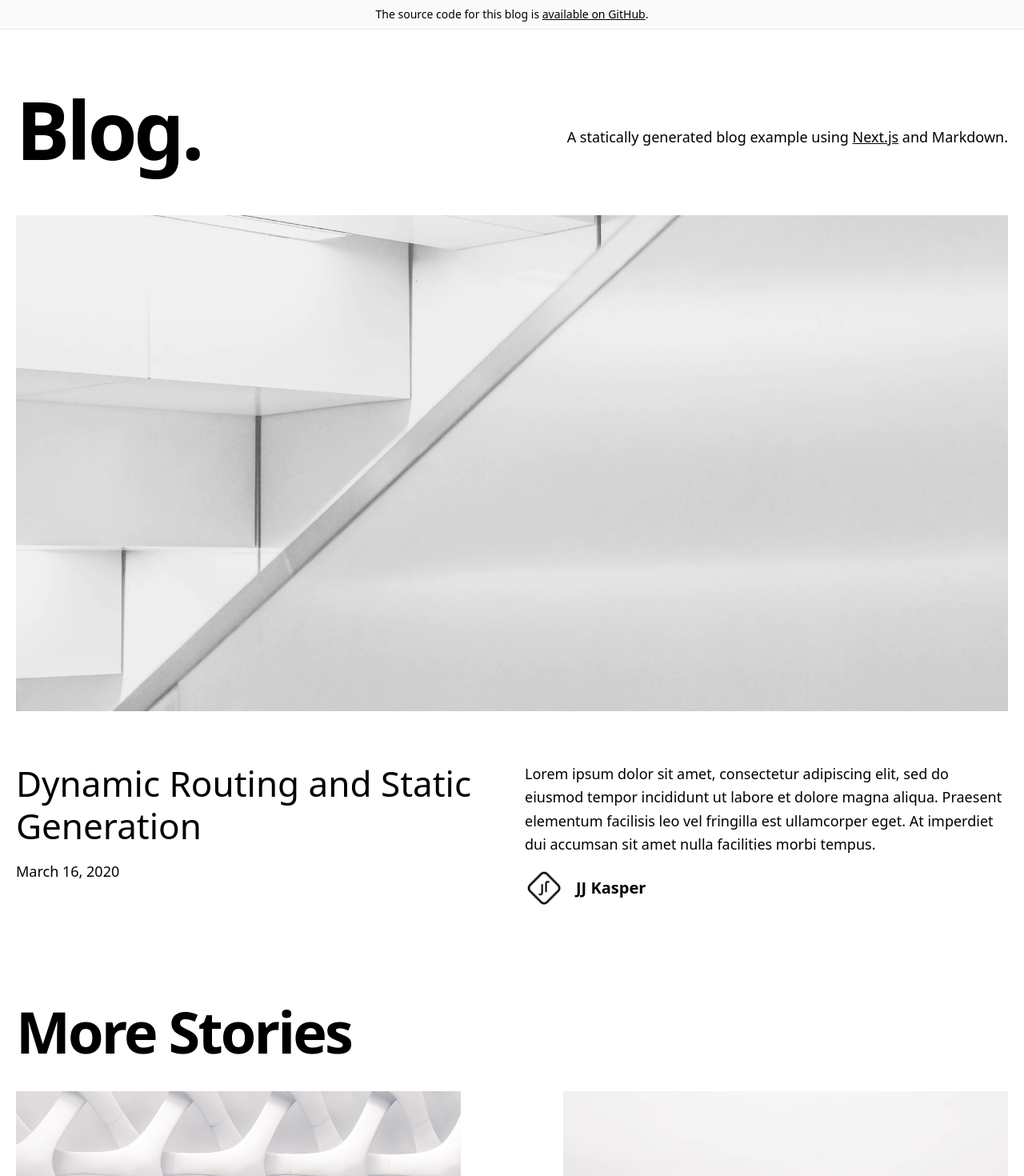
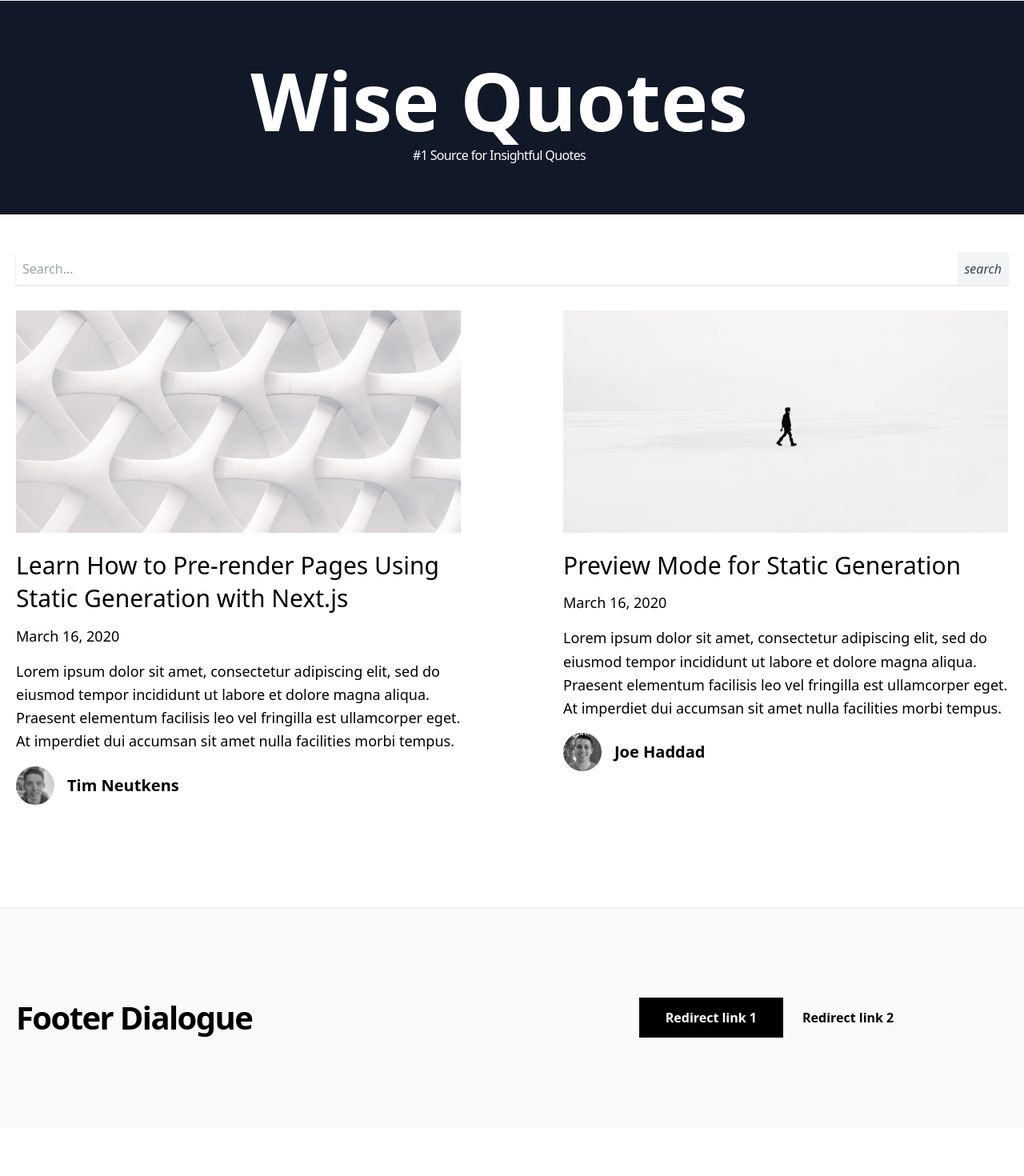
Before and after one commit to discoveryourvalues/wise-quotes, a Next.js app: page / in a window 1280 px wide. Shown: the top 1470 px of the page at 80% size. After the commit the page ends 1409 px from the top, so only its background shows below. Built offline with nearby package versions, Linux system fonts and the light colour scheme.

Commit message:
inital commit

```diff
--- a/components/alert.js
+++ b/components/alert.js
@@ -10,33 +10,6 @@ export default function Alert({ preview }) {
         'bg-accent-1 border-accent-2': !preview,
       })}
     >
-      <Container>
-        <div className="py-2 text-center text-sm">
-          {preview ? (
-            <>
-              This page is a preview.{' '}
-              <a
-                href="/api/exit-preview"
-                className="underline hover:text-cyan duration-200 transition-colors"
-              >
-                Click here
-              </a>{' '}
-              to exit preview mode.
-            </>
-          ) : (
-            <>
-              The source code for this blog is{' '}
-              <a
-                href={`https://github.com/vercel/next.js/tree/canary/examples/${EXAMPLE_PATH}`}
-                className="underline hover:text-success duration-200 transition-colors"
-              >
-                available on GitHub
-              </a>
-              .
-            </>
-          )}
-        </div>
-      </Container>
     </div>
   )
 }
--- a/components/footer.js
+++ b/components/footer.js
@@ -7,20 +7,20 @@ export default function Footer() {
       <Container>
         <div className="py-28 flex flex-col lg:flex-row items-center">
           <h3 className="text-4xl lg:text-5xl font-bold tracking-tighter leading-tight text-center lg:text-left mb-10 lg:mb-0 lg:pr-4 lg:w-1/2">
-            Statically Generated with Next.js.
+            Footer Dialogue
           </h3>
           <div className="flex flex-col lg:flex-row justify-center items-center lg:pl-4 lg:w-1/2">
             <a
-              href="https://nextjs.org/docs/basic-features/pages"
+              href=""
               className="mx-3 bg-black hover:bg-white hover:text-black border border-black text-white font-bold py-3 px-12 lg:px-8 duration-200 transition-colors mb-6 lg:mb-0"
             >
-              Read Documentation
+              Redirect link 1
             </a>
             <a
-              href={`https://github.com/vercel/next.js/tree/canary/examples/${EXAMPLE_PATH}`}
+              href={``}
               className="mx-3 font-bold hover:underline"
             >
-              View on GitHub
+              Redirect link 2
             </a>
           </div>
         </div>
--- a/components/header.js
+++ b/components/header.js
@@ -2,9 +2,9 @@ import Link from 'next/link'
 
 export default function Header() {
   return (
-    <h2 className="text-2xl md:text-4xl font-bold tracking-tight md:tracking-tighter leading-tight mb-20 mt-8">
+    <h2 className="text-2xl md:text-4xl font-bold tracking-tight md:tracking-tighter leading-tight mt-8">
       <Link href="/">
-        <a className="hover:underline">Blog</a>
+        <a className="hover:underline">Wise Quotes</a>
       </Link>
       .
     </h2>
--- a/components/intro.js
+++ b/components/intro.js
@@ -1,21 +1,16 @@
-import { CMS_NAME } from '../lib/constants'
-
 export default function Intro() {
   return (
-    <section className="flex-col md:flex-row flex items-center md:justify-between mt-16 mb-16 md:mb-12">
-      <h1 className="text-6xl md:text-8xl font-bold tracking-tighter leading-tight md:pr-8">
-        Blog.
-      </h1>
-      <h4 className="text-center md:text-left text-lg mt-5 md:pl-8">
-        A statically generated blog example using{' '}
-        <a
-          href="https://nextjs.org/"
-          className="underline hover:text-success duration-200 transition-colors"
-        >
-          Next.js
-        </a>{' '}
-        and {CMS_NAME}.
-      </h4>
+    <section className="bg-gray-900 md:flex-column pt-16 mb-16 md:mb-12 pb-16">
+      <div className="text-center text-white">
+        <h1 className="text-6xl md:text-8xl font-semibold leading-tight md:pr-8">
+          Wise Quotes
+        </h1>
+
+        <h5 className="text-2l md:text-8 tracking-tighter leading-tight md:pr-8">
+          #1 Source for Insightful Quotes
+        </h5>
+      </div>
+
     </section>
   )
 }
--- a/components/more-stories.js
+++ b/components/more-stories.js
@@ -3,9 +3,7 @@ import PostPreview from '../components/post-preview'
 export default function MoreStories({ posts }) {
   return (
     <section>
-      <h2 className="mb-8 text-6xl md:text-7xl font-bold tracking-tighter leading-tight">
-        More Stories
-      </h2>
+
       <div className="grid grid-cols-1 md:grid-cols-2 md:gap-x-16 lg:gap-x-32 gap-y-20 md:gap-y-32 mb-32">
         {posts.map((post) => (
           <PostPreview
--- /dev/null
+++ b/components/search.js
@@ -0,0 +1,10 @@
+export default function Search() {
+  return (
+    <div className="shadow flex mb-8">
+        <input className="w-full rounded p-2 leading-tight" type="text" placeholder="Search..." />
+        <button className="bg-gray-100 w-auto flex justify-end items-center text-gray-700 p-2 hover:text-black">
+            <i className="material-icons">search</i>
+        </button>
+    </div>
+  )
+}
--- a/pages/index.js
+++ b/pages/index.js
@@ -7,28 +7,24 @@ import { getAllPosts } from '../lib/api'
 import Head from 'next/head'
 import { CMS_NAME } from '../lib/constants'
 
+// Components
+import Search from '../components/search'
+
 export default function Index({ allPosts }) {
-  const heroPost = allPosts[0]
+  // const heroPost = allPosts[0]
   const morePosts = allPosts.slice(1)
   return (
     <>
       <Layout>
         <Head>
-          <title>Next.js Blog Example with {CMS_NAME}</title>
+          <title>Wise Quotes</title>
         </Head>
+        <Intro/>
         <Container>
-          <Intro />
-          {heroPost && (
-            <HeroPost
-              title={heroPost.title}
-              coverImage={heroPost.coverImage}
-              date={heroPost.date}
-              author={heroPost.author}
-              slug={heroPost.slug}
-              excerpt={heroPost.excerpt}
-            />
-          )}
-          {morePosts.length > 0 && <MoreStories posts={morePosts} />}
+          <Search />
+          {
+            morePosts.length > 0 && <MoreStories posts={morePosts} />
+          }
         </Container>
       </Layout>
     </>
@@ -45,6 +41,8 @@ export async function getStaticProps() {
     'excerpt',
   ])
 
+  console.log(allPosts)
+
   return {
     props: { allPosts },
   }
```
